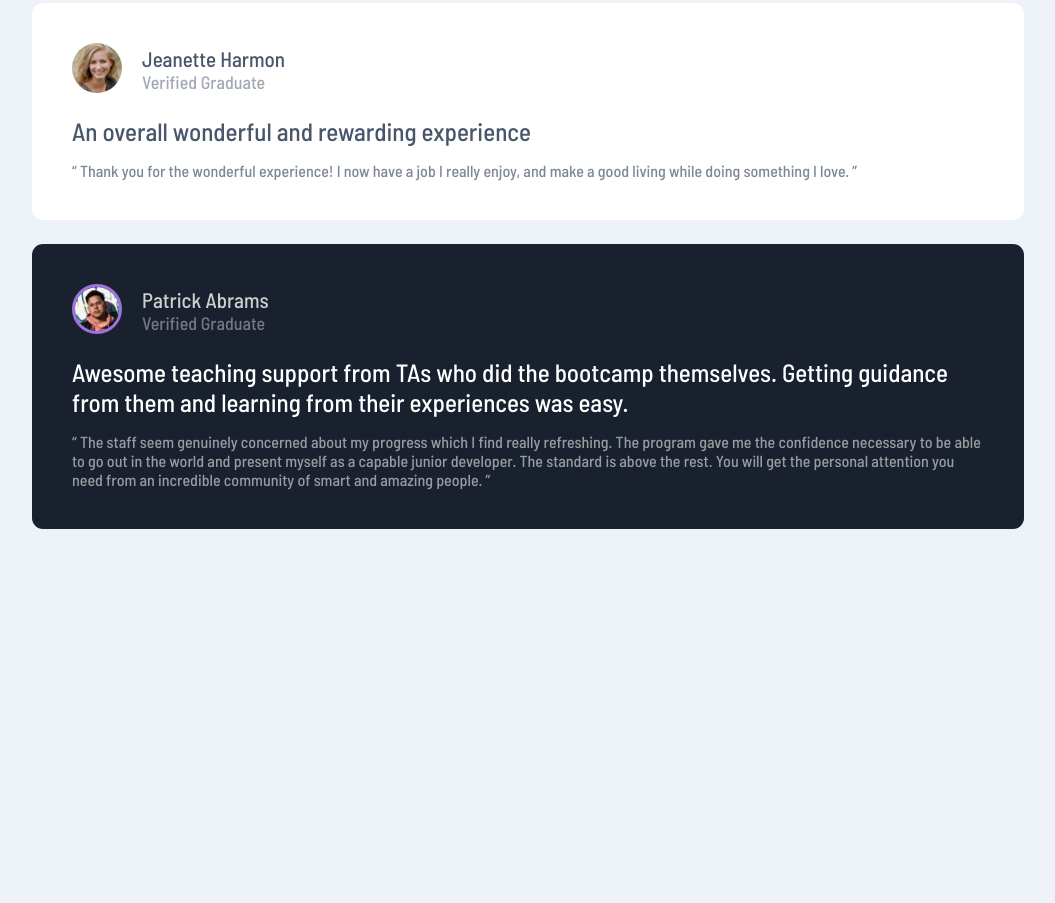
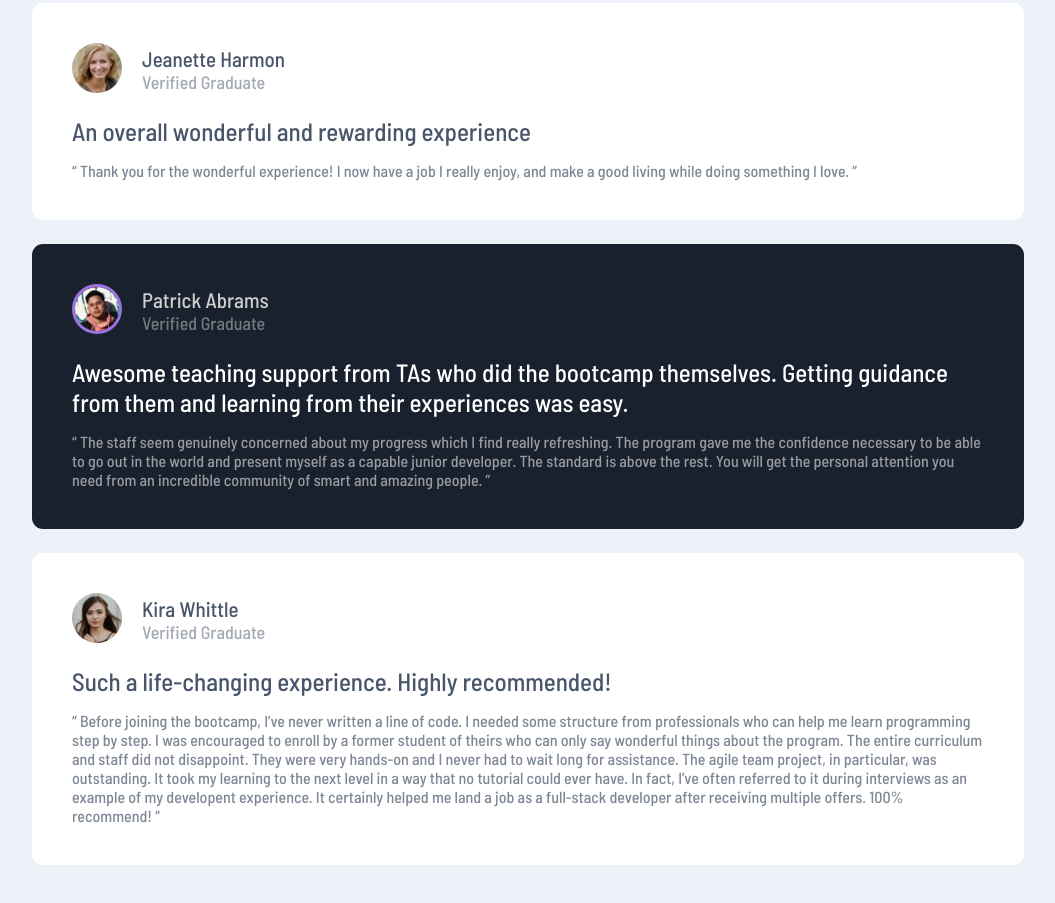
Before and after one commit to nick2498/Testimonials-Grid-Section, a plain HTML site: page index.html in a window 1280 px wide. Shown: the part 729-1632 px from the top of the page, without its empty margins (112-1167 px from the left). Before the commit the page ends 1426 px from the top, so only its background shows below. Drawn offline with Linux system fonts and the light colour scheme.

Commit message:
card-five section done

```diff
--- a/index.html
+++ b/index.html
@@ -124,6 +124,38 @@
             </p>
           </div>
         </section>
+
+        <!-- Grid - 5 -->
+        <section class="card-five">
+          <div class="card-header">
+            <div class="image img-border">
+              <img src="/src/images/image-kira.jpg" alt="fifth-person" />
+            </div>
+            <div class="card-titles title-light">
+              <h1 class="title">Kira Whittle</h1>
+              <h2 class="sub-title">Verified Graduate</h2>
+            </div>
+          </div>
+          <div class="card-body body-light">
+            <h1 class="text">
+              Such a life-changing experience. Highly recommended!
+            </h1>
+            <p class="sub-text">
+              “ Before joining the bootcamp, I’ve never written a line of code.
+              I needed some structure from professionals who can help me learn
+              programming step by step. I was encouraged to enroll by a former
+              student of theirs who can only say wonderful things about the
+              program. The entire curriculum and staff did not disappoint. They
+              were very hands-on and I never had to wait long for assistance.
+              The agile team project, in particular, was outstanding. It took my
+              learning to the next level in a way that no tutorial could ever
+              have. In fact, I’ve often referred to it during interviews as an
+              example of my developent experience. It certainly helped me land a
+              job as a full-stack developer after receiving multiple offers.
+              100% recommend! ”
+            </p>
+          </div>
+        </section>
       </div>
     </main>
   </body>
--- a/src/css/styles.css
+++ b/src/css/styles.css
@@ -54,7 +54,8 @@ body {
   border-radius: 11px;
 }
 
-.card-three {
+.card-three,
+.card-five {
   padding: 40px;
   background-color: var(--white);
   border-radius: 11px;
```
